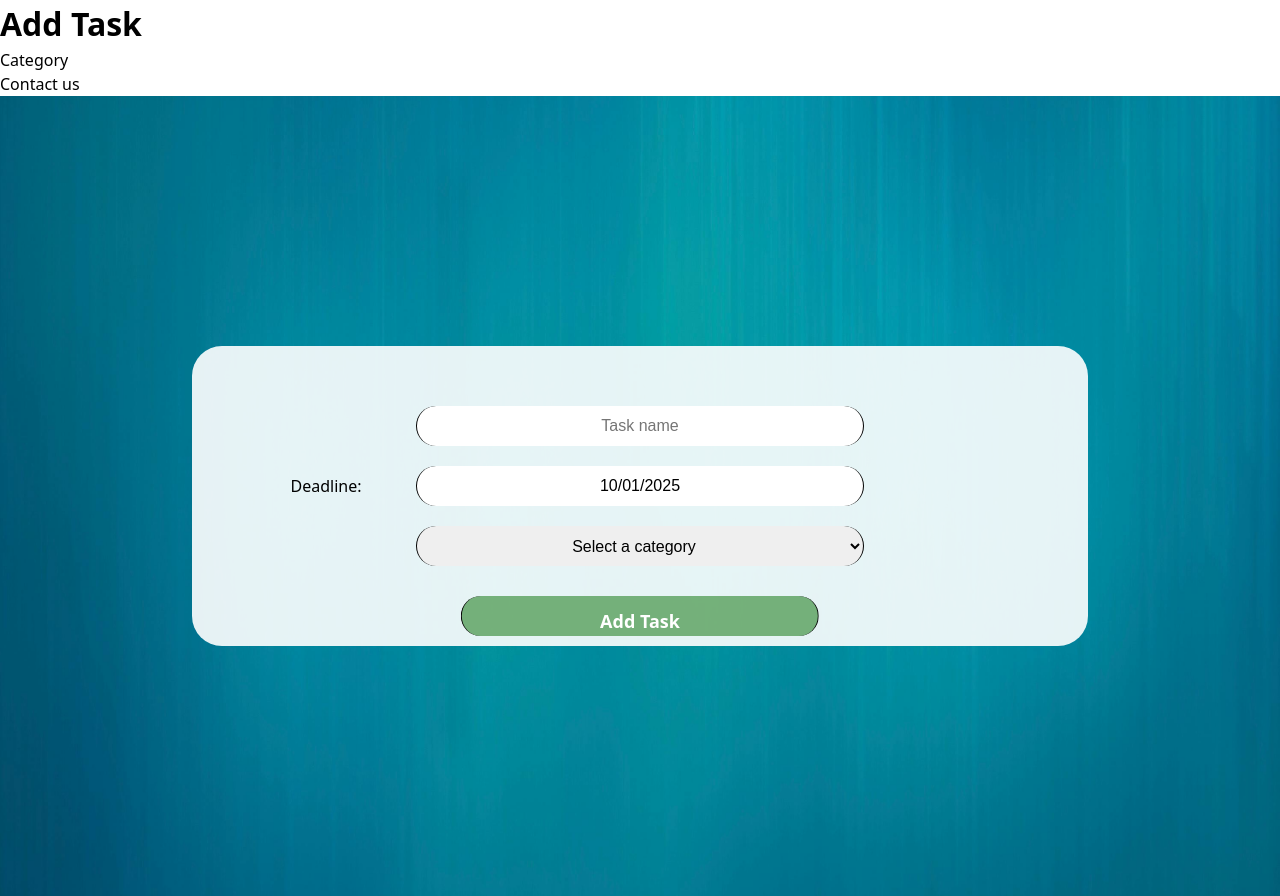
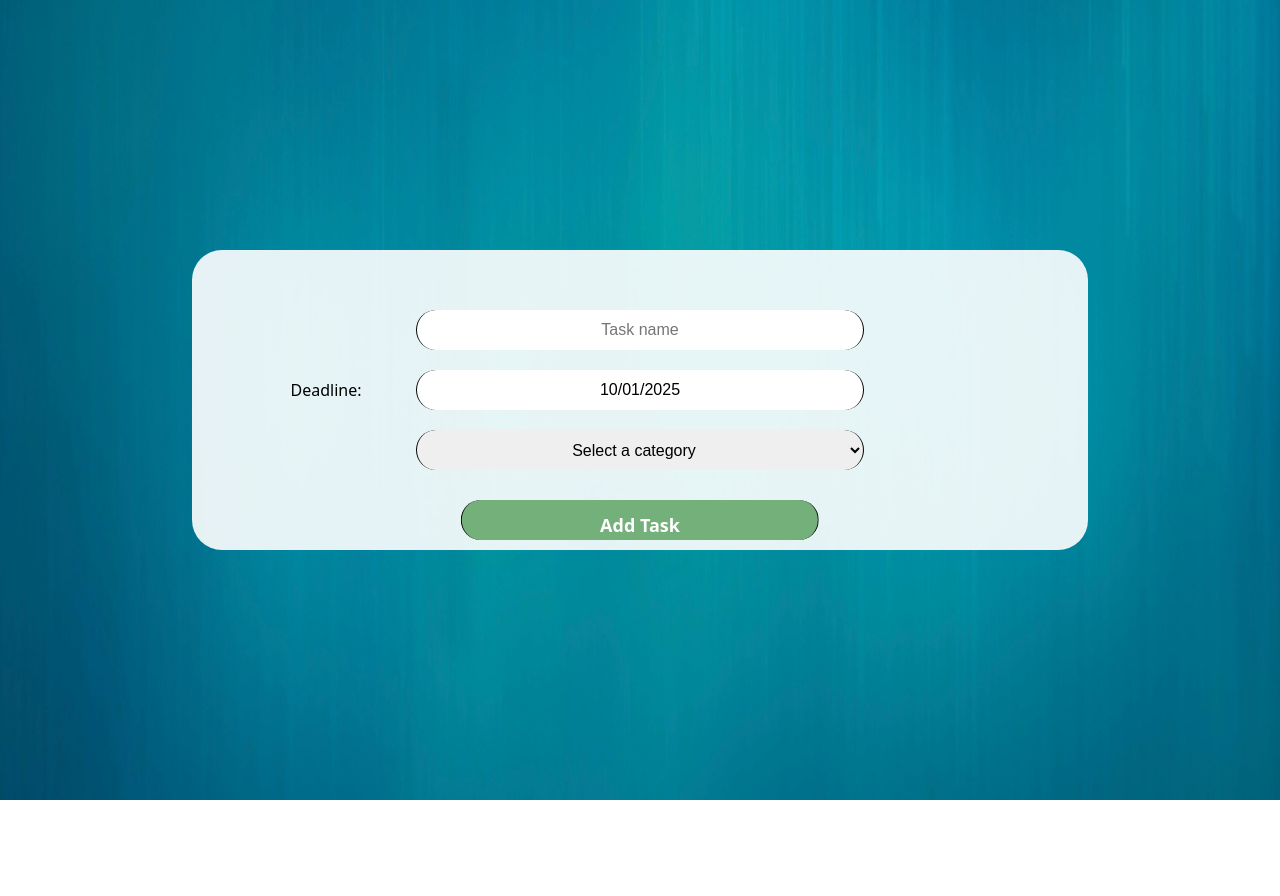
Before and after one commit to Kleamy8/Todo-App, a React (Vite) app: page /create in a window 1280 px wide. After the commit the page ends 800 px from the top, so only its background shows below. Built offline with nearby package versions, Linux system fonts and the light colour scheme.

Commit message:
fixed bug

```diff
--- a/src/components/createTodo/createTodo.tsx
+++ b/src/components/createTodo/createTodo.tsx
@@ -33,7 +33,6 @@ export function CreateTodo() {
 
   return (
     <>
-      <Header name={"Add Task"} />
       <div className={style.taskContainer}>
         <form onSubmit={handleSubmit}>
           <label htmlFor="">Deadline:</label>
--- a/src/components/home/header.tsx
+++ b/src/components/home/header.tsx
@@ -2,11 +2,11 @@ import React, { useEffect, useState } from "react";
 import styles from "./home.module.css";
 export function Header({ name }: { name: string }) {
   const [show, setShow] = useState(false);
-  const [category, setCategory] = useState("");
+  const [catagory, setCategory] = useState("");
   useEffect(() => {
     localStorage.clear();
-    localStorage.setItem("category", category);
-  }, [category]);
+    localStorage.setItem("categories", catagory);
+  }, [catagory]);
   return (
     <>
       <div className={styles.header}>
@@ -16,7 +16,7 @@ export function Header({ name }: { name: string }) {
         <div className={styles.navbar}>
           <div>
             <p onClick={() => setShow(!show)}>
-              {category !== "" ? category : "Category"}
+              {catagory !== "" ? catagory : "Category"}
             </p>
             {show && (
               <ul>
```
